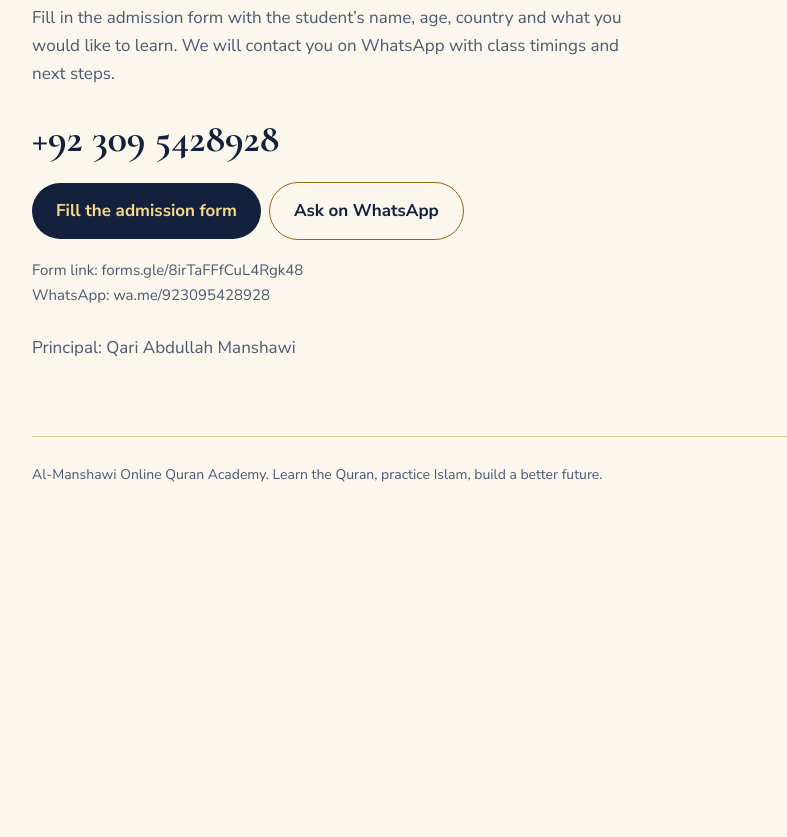
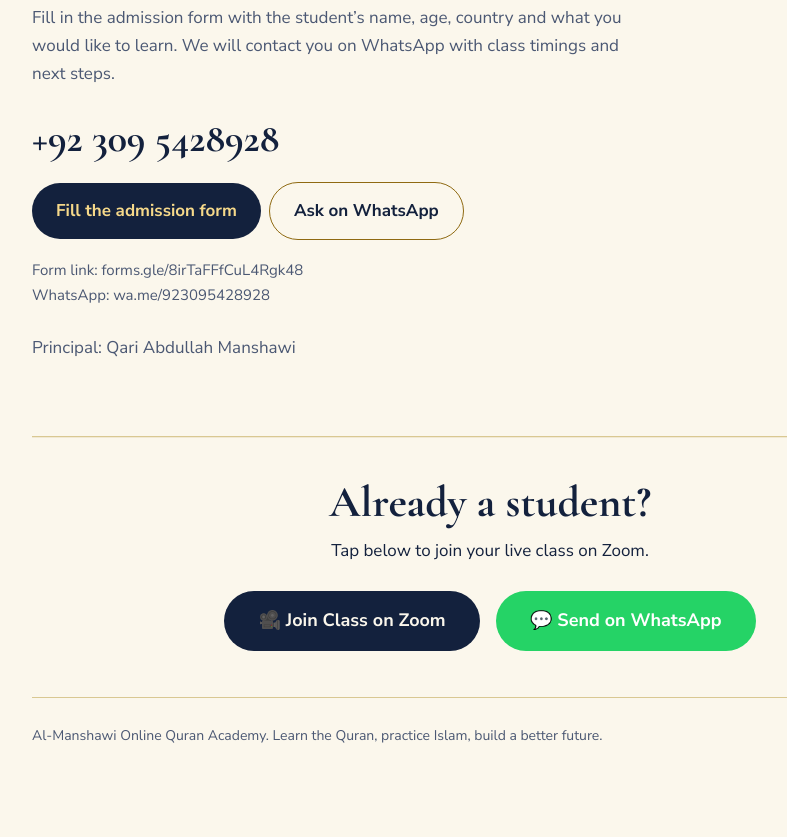
Before and after one commit to hafizabdullahmanshawi8-lgtm/quran-academy, a plain HTML site: page index.html in a window 1280 px wide. Shown: the part 1972-2809 px from the top of the page, without its empty margins (150-937 px from the left). Before the commit the page ends 2548 px from the top, so only its background shows below. Drawn offline with nearby package versions, Linux system fonts and the light colour scheme.

Commit message:
Update index.html

```diff
--- a/index.html
+++ b/index.html
@@ -94,7 +94,20 @@ footer{padding:26px 0 90px;color:var(--mute);font-size:14px}
 <p class="sub" style="margin-top:18px;font-size:15px;word-break:break-all">Form link: forms.gle/8irTaFFfCuL4Rgk48<br>WhatsApp: wa.me/923095428928</p>
 <p class="sub" style="margin-top:22px">Principal: Qari Abdullah Manshawi</p>
 </section>
-
+<section style="text-align:center;padding:40px 0;border-top:1px solid var(--bg2);">
+  <h2 style="margin:0 0 10px;">Already a student?</h2>
+  <p style="margin:0 0 20px;">Tap below to join your live class on Zoom.</p>
+  <a href="https://us05web.zoom.us/j/84760471724?pwd=WKA456h45MKCjBp2nZlrdEuvWC0xhH.1"
+     target="_blank" rel="noopener"
+     style="background:var(--ink);color:var(--bg);padding:15px 34px;border-radius:40px;font-size:18px;font-weight:700;text-decoration:none;display:inline-block;margin:6px;">
+    🎥 Join Class on Zoom
+  </a>
+  <a href="https://wa.me/?text=Assalamu%20alaikum.%20Join%20your%20Al-Manshawi%20Quran%20class%20on%20Zoom%3A%20https%3A%2F%2Fus05web.zoom.us%2Fj%2F84760471724%3Fpwd%3DWKA456h45MKCjBp2nZlrdEuvWC0xhH.1"
+     target="_blank" rel="noopener"
+     style="background:#25D366;color:#fff;padding:15px 34px;border-radius:40px;font-size:18px;font-weight:700;text-decoration:none;display:inline-block;margin:6px;">
+    💬 Send on WhatsApp
+  </a>
+  </section>
 <footer>Al-Manshawi Online Quran Academy. Learn the Quran, practice Islam, build a better future.</footer>
 </div>
 <a class="fab" href="https://wa.me/923095428928" target="_blank" rel="noopener" aria-label="Chat on WhatsApp">WhatsApp</a>
```
